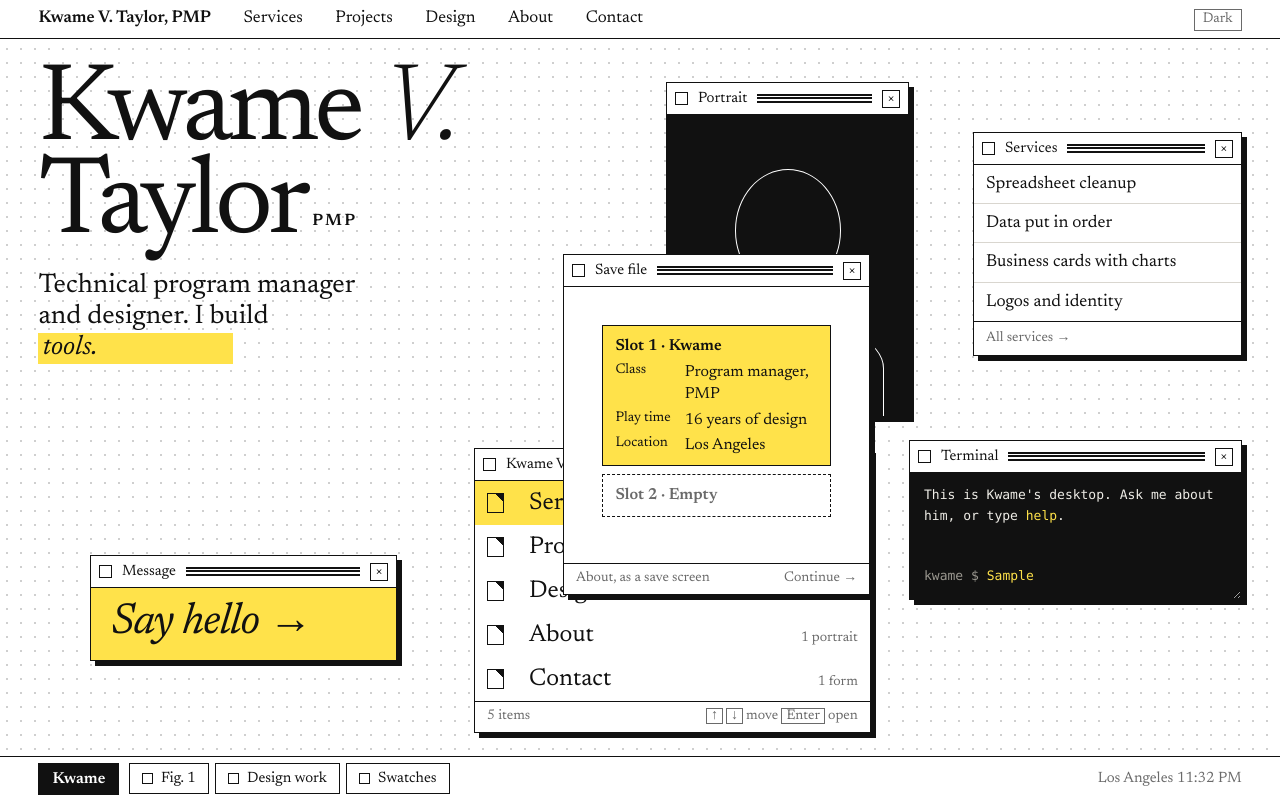
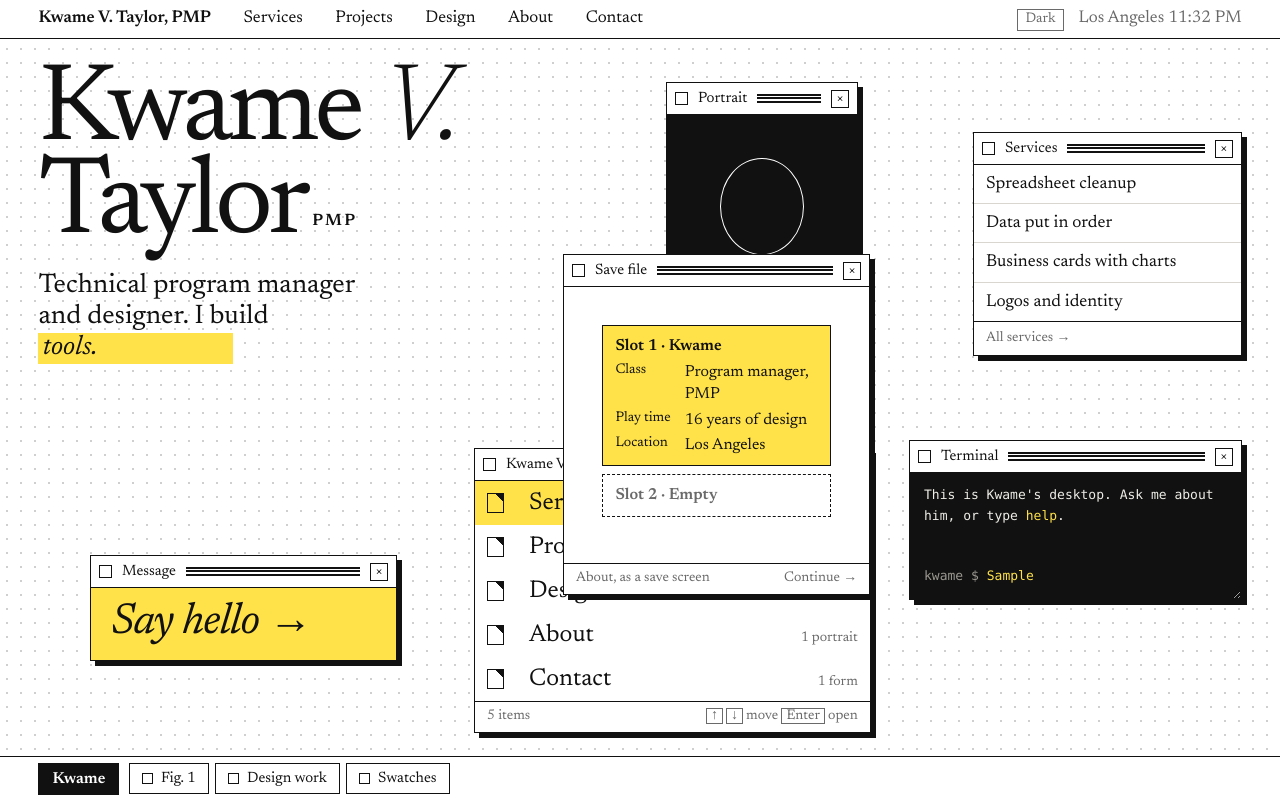
Before and after one commit to KwameTaylor/kwametaylor.github.io, a plain HTML site: page index.html in a window 1280 px wide. Both pictures are taken after typing "Sample" into the empty fields and a click on the button "Save file". Drawn offline with Linux system fonts and the light colour scheme.

Commit message:
Home: fit the desktop to the screen, smaller portrait, clock back in the menu bar
Windows that would run past the bottom of the screen are moved up to fit,
including windows restored from the taskbar.

```diff
--- a/assets/css/site.css
+++ b/assets/css/site.css
@@ -79,7 +79,7 @@ kbd { font: inherit; border: 1px solid; padding: 0 4px; margin-right: 3px; }
 .win.min { display: none; }
 /* Taskbar on the home page: start menu, minimized windows, clock */
 body[data-page="home"] .foot { display: none; }
-body[data-page="home"] .desk { min-height: max(calc(100vh - 42px - 44px), 560px); margin-bottom: 44px; }
+body[data-page="home"] .desk { min-height: calc(100vh - 42px - 44px); margin-bottom: 44px; overflow: clip; }
 .taskbar { position: fixed; left: 0; right: 0; bottom: 0; z-index: 60; height: 44px; display: flex; align-items: center; gap: 10px; padding: 0 var(--gut); border-top: 1.5px solid var(--line); background: var(--win); color: var(--win-ink); --ink: var(--win-ink); --mute: var(--win-mute); }
 .start { position: relative; flex: none; }
 #startbtn { border: 0; background: var(--ink); color: var(--win); font: 600 16px/1 var(--serif); padding: 8px 14px; cursor: pointer; }
@@ -94,7 +94,6 @@ body[data-page="home"] .desk { min-height: max(calc(100vh - 42px - 44px), 560px)
 .dock button i { display: none; }
 .dock button::before { content: ""; width: 9px; height: 9px; border: 1.5px solid currentColor; flex: none; }
 .dock button:hover, .dock button:focus-visible { background: var(--sel); color: var(--on-sel); outline: 0; }
-.tclock { flex: none; color: var(--mute); font-size: 15px; white-space: nowrap; font-variant-numeric: tabular-nums; }
 .st a:hover { background: var(--sel); color: var(--on-sel); }
 .st { border-top: 1.5px solid var(--line); padding: 5px 12px; font-size: 14px; color: var(--mute); display: flex; justify-content: space-between; gap: 10px; flex-wrap: wrap; }
 .photo { aspect-ratio: 4 / 5; background: var(--photo); position: relative; overflow: hidden; }
@@ -329,7 +328,8 @@ dialog .big img { position: absolute; inset: 0; width: 100%; height: 100%; objec
 
 /* Tablet and phone: windows stack in reading order */
 @media (max-width: 900px) {
-  .tclock { display: none; }
+  .bar .r #clock { display: none; }
+  body[data-page="home"] .desk { overflow: visible; }
   .desk { display: flex; flex-direction: column; gap: 20px; padding: 20px var(--gut) 28px; min-height: 0; }
   .hero { position: static; margin-bottom: 4px; }
   .hero h1 { font-size: clamp(52px, 17vw, 120px); }
--- a/assets/js/site.js
+++ b/assets/js/site.js
@@ -204,7 +204,15 @@
     $("#term").addEventListener("click", function (e) { if (!e.target.closest("a")) ti.focus(); });
 
     /* Windows: drag by the title bar, minimize to the dock, restore from it */
-    var z = 10, dock = $("#dock");
+    var z = 10, dock = $("#dock"), desk = $(".desk");
+    /* Keep a window's bottom edge inside the desktop so the page never scrolls on a laptop screen. */
+    var fit = function (w) {
+      if (innerWidth <= 900 || w.classList.contains("min") || w.hasAttribute("data-moved")) return;
+      w.style.top = "";
+      var room = desk.clientHeight - 16;
+      if (w.offsetTop + w.offsetHeight > room) w.style.top = Math.max(8, room - w.offsetHeight) + "px";
+    };
+    var fitAll = function () { $$(".desk .win").forEach(fit); };
     var dragify = function (w, handle, isLink) {
       var sx, sy, ox, oy, down = false, moved = false;
       handle.addEventListener("pointerdown", function (e) {
@@ -216,7 +224,7 @@
         if (!down) return;
         var dx = e.clientX - sx, dy = e.clientY - sy;
         if (Math.abs(dx) + Math.abs(dy) > 4) moved = true;
-        w.style.left = ox + dx + "px"; w.style.top = oy + dy + "px";
+        w.style.left = ox + dx + "px"; w.style.top = oy + dy + "px"; if (moved) w.setAttribute("data-moved", "1");
       });
       var up = function () { down = false; w.classList.remove("drag"); };
       handle.addEventListener("pointerup", up); handle.addEventListener("pointercancel", up);
@@ -231,7 +239,7 @@
         var tab = document.createElement("button");
         tab.type = "button"; tab.innerHTML = "<i aria-hidden=\"true\">" + esc(title.charAt(0)) + "</i><span>" + esc(title.replace("Kwame V. Taylor / ", "")) + "</span>"; tab.setAttribute("aria-label", "Restore " + title);
         tab.addEventListener("click", function () {
-          w.classList.remove("min"); w.style.zIndex = ++z; w.style.animation = "none"; void w.offsetWidth; w.style.animation = "";
+          w.classList.remove("min"); fit(w); w.style.zIndex = ++z; w.style.animation = "none"; void w.offsetWidth; w.style.animation = "";
           tab.remove();
           $(".x", w).focus();
         });
@@ -241,8 +249,11 @@
       if (w.dataset.start === "min") { minimize(false); w.style.animation = "none"; }
     });
     addEventListener("resize", function () {
-      if (innerWidth <= 900) $$(".desk .win, .note").forEach(function (w) { w.style.left = ""; w.style.top = ""; });
+      if (innerWidth <= 900) $$(".desk .win").forEach(function (w) { w.style.left = ""; w.style.top = ""; w.removeAttribute("data-moved"); });
+      else fitAll();
     });
+    fitAll();
+    if (document.fonts && document.fonts.ready) document.fonts.ready.then(fitAll);
   }
 
   /* Services */
--- a/index.html
+++ b/index.html
@@ -16,14 +16,14 @@
 <a class="skip" href="#main">Skip to content</a>
 <header class="bar">
   <nav aria-label="Pages"><a class="me" href="index.html">Kwame V. Taylor, PMP</a><a href="services.html">Services</a><a href="projects.html">Projects</a><a href="design.html">Design</a><a href="about.html">About</a><a href="contact.html">Contact</a></nav>
-  <div class="r"><button id="theme" type="button">Dark</button></div>
+  <div class="r"><button id="theme" type="button">Dark</button><span id="clock">Los Angeles</span></div>
 </header>
 <main id="main" class="desk">
   <div class="hero">
     <h1>Kwame <em>V.</em> Taylor<small> PMP</small></h1>
     <p class="lead">Technical program manager and designer. I build <span class="swap">data models.</span></p>
   </div>
-  <section class="win p" style="--x:52;--y:6;--w:19;--k:1" aria-label="Portrait"><div class="tb"><span>Portrait</span><button class="x" type="button" aria-label="Minimize Portrait">×</button></div><div class="photo" role="img" aria-label="Portrait placeholder"></div></section>
+  <section class="win p" style="--x:52;--y:6;--w:15;--k:1" aria-label="Portrait"><div class="tb"><span>Portrait</span><button class="x" type="button" aria-label="Minimize Portrait">×</button></div><div class="photo" role="img" aria-label="Portrait placeholder"></div></section>
   <section class="win" style="--x:76;--y:13;--w:21;--k:2" aria-label="Services"><div class="tb"><span>Services</span><button class="x" type="button" aria-label="Minimize Services">×</button></div><ul class="svc" id="svc"></ul><a class="more" href="services.html">All services →</a></section>
   <section class="win figs" style="--x:72;--y:30;--w:22;--k:3" aria-label="Fig. 1" data-start="min"><div class="tb"><span>Fig. 1</span><button class="x" type="button" aria-label="Minimize Fig. 1">×</button></div><div class="fig"><div class="bars" id="bars" aria-hidden="true"></div><p><b id="figtitle">Designing since 2011</b><span id="figcap">Years of practice</span></p></div><div class="st"><span id="fign">Fig. 1 of 3</span><span>Changes every few seconds</span></div></section>
   <section class="win" style="--x:37;--y:57;--w:31;--k:4" aria-label="Kwame V. Taylor / Site"><div class="tb"><span>Kwame V. Taylor / Site</span><button class="x" type="button" aria-label="Minimize Kwame V. Taylor / Site">×</button></div>
@@ -48,7 +48,6 @@
       <hr><a href="https://www.linkedin.com/in/kwame-v-taylor" target="_blank" rel="noopener">LinkedIn ↗</a><a href="https://github.com/KwameTaylor" target="_blank" rel="noopener">GitHub ↗</a>
     </nav></div>
   <div class="dock" id="dock" aria-label="Minimized windows"></div>
-  <span class="tclock" id="clock">Los Angeles</span>
 </div>
 <footer class="foot">
   <span>Kwame V. Taylor, PMP · Los Angeles, CA</span>
```
